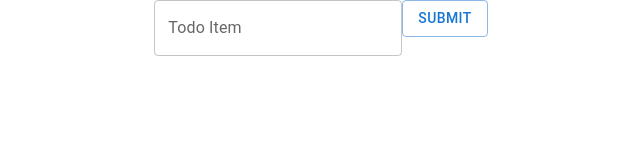
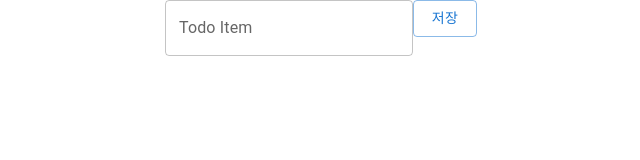
Before and after one commit to soyoooni/todolist, a React (Create React App) app: page / in a window 1280 px wide. Shown: the top 160 px of the page, without its empty margins (319-959 px from the left). Built offline with nearby package versions, Linux system fonts and the light colour scheme.

Commit message:
button눌렀을때 onSubmit 콜해주기

```diff
--- a/src/App.js
+++ b/src/App.js
@@ -5,7 +5,11 @@ import Button from '@mui/material/Button';
 
 const TodoItemInputField = (props) => {
   const [input, setInput] =useState("");
-  console.log(input);
+
+  const onSubmit = () =>{
+    props.onSubmit(input);
+    setInput("");
+  };
 
   return(<div>
     <TextField
@@ -15,14 +19,14 @@ const TodoItemInputField = (props) => {
     onChange={(e) => setInput(e.target.value)}
     value={input}
     />
-    <Button variant='outlined'>Submit</Button>
+    <Button variant="outlined" onClick={onSubmit}>저장</Button>
   </div>);
 }
 
 function App() {
   return (
     <div className="App">
-      <TodoItemInputField />
+      <TodoItemInputField onSubmit={(input)=>{console.log(input)}}/>
     </div>
   );
 }
```
